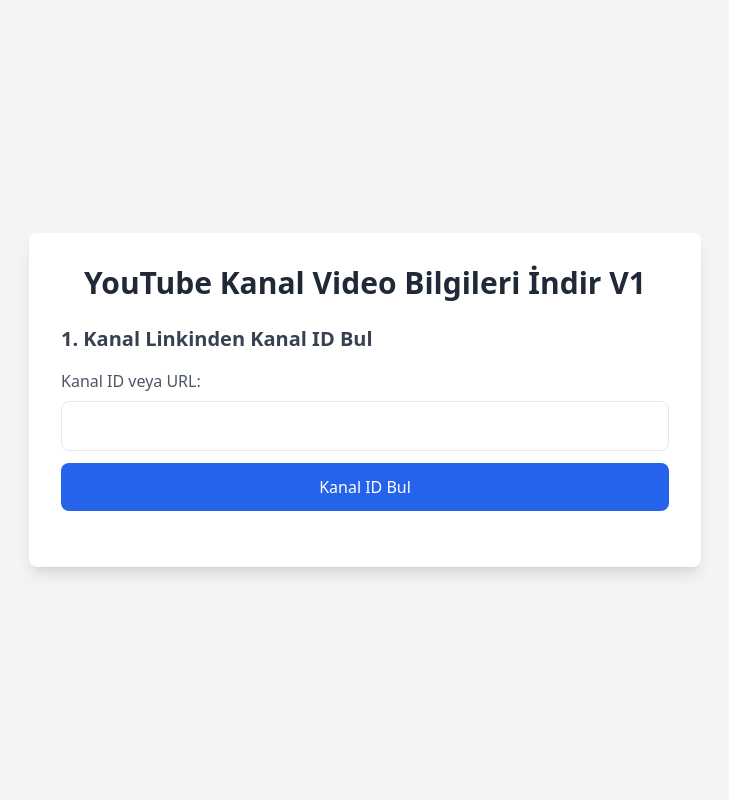
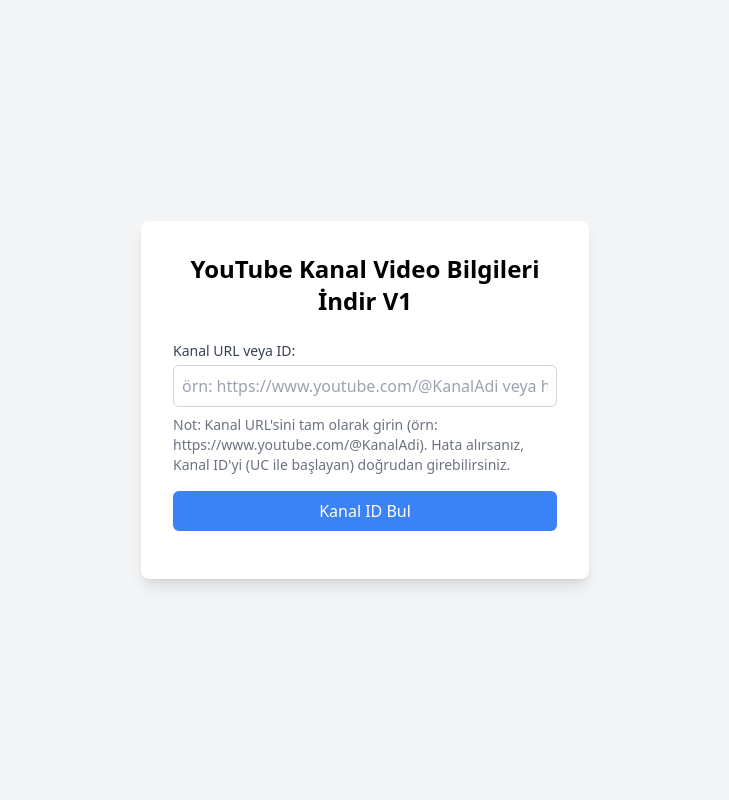
Before and after one commit to ilkerufukcetinkaya/YouTube-Kanal-Video-Bilgileri-indir, a Flask app: page / in a window 1280 px wide. Shown: the whole page, without its empty margins (275-1004 px from the left). Run offline with Flask 3, Linux system fonts and the light colour scheme; some libraries are stand-ins or nearby versions.

Commit message:
Optimized channel ID extraction and improved UI guidance

```diff
--- a/app.py
+++ b/app.py
@@ -1,5 +1,6 @@
 from flask import Flask, render_template, request, send_file, flash, redirect, url_for
 from googleapiclient.discovery import build
+from googleapiclient.errors import HttpError
 import pandas as pd
 import io
 from isodate import parse_duration
@@ -7,27 +8,55 @@ from openpyxl import Workbook
 from openpyxl.styles import Font, Alignment, Border, Side
 from openpyxl.utils.dataframe import dataframe_to_rows
 import os
+import re
 
 app = Flask(__name__)
-app.secret_key = os.environ.get("FLASK_SECRET_KEY", "super_secret_key")  # Ortam değişkeninden al, fallback ile
-API_KEY = os.environ.get("YOUTUBE_API_KEY")  # API anahtarını ortam değişkeninden al
-
+app.secret_key = os.environ.get("FLASK_SECRET_KEY", "super_secret_key")
+API_KEY = os.environ.get("YOUTUBE_API_KEY")
 if not API_KEY:
     raise ValueError("YOUTUBE_API_KEY ortam değişkeni tanımlı değil!")
 
 def extract_channel_id(input_str):
     try:
+        # Kanal ID doğrudan girilmişse
+        if re.match(r'^UC[0-9A-Za-z_-]{22}$', input_str):
+            return input_str
+        # Kanal URL'si: youtube.com/channel/
         if "youtube.com/channel/" in input_str:
-            return input_str.split("youtube.com/channel/")[1].split("/")[0]
-        elif "youtube.com/@" in input_str:
+            channel_id = input_str.split("youtube.com/channel/")[1].split("/")[0]
+            if re.match(r'^UC[0-9A-Za-z_-]{22}$', channel_id):
+                return channel_id
+            raise ValueError("Geçersiz Kanal ID formatı.")
+        # Kullanıcı URL'si: youtube.com/@ veya youtube.com/c/
+        if "youtube.com/@" in input_str or "youtube.com/c/" in input_str:
             service = build("youtube", "v3", developerKey=API_KEY)
-            username = input_str.split("youtube.com/@")[1].split("/")[0]
-            response = service.search().list(q=username, type="channel", part="snippet", maxResults=1).execute()
-            if response["items"]:
+            # Kullanıcı adını al
+            if "youtube.com/@" in input_str:
+                username = input_str.split("youtube.com/@")[1].split("/")[0]
+            else:
+                username = input_str.split("youtube.com/c/")[1].split("/")[0]
+            # Önce @username formatıyla search.list dene
+            response = service.search().list(
+                q=f"@{username}",
+                type="channel",
+                part="snippet",
+                maxResults=1
+            ).execute()
+            if response.get("items"):
                 return response["items"][0]["snippet"]["channelId"]
-            else:
-                raise ValueError("Kanal bulunamadı.")
-        return input_str
+            # Eğer başarısızsa, forUsername ile channels.list dene
+            response = service.channels().list(
+                part="id",
+                forUsername=username
+            ).execute()
+            if response.get("items"):
+                return response["items"][0]["id"]
+            raise ValueError("Kanal bulunamadı: Bu kullanıcı adına veya URL'ye sahip bir kanal mevcut değil. Lütfen URL'yi kontrol edin veya Kanal ID'yi doğrudan girin.")
+        raise ValueError("Geçersiz giriş: Kanal ID, @KullanıcıAdı veya /c/KullanıcıAdı formatında bir YouTube URL'si girin.")
+    except HttpError as e:
+        if e.resp.status == 403 and "quotaExceeded" in str(e):
+            raise ValueError("YouTube API kota limiti aşıldı. Lütfen daha sonra tekrar deneyin veya yeni bir API anahtarı kullanın.")
+        raise ValueError(f"Kanal ID alınamadı: API hatası - {str(e)}")
     except Exception as e:
         raise ValueError(f"Kanal ID alınamadı: {str(e)}")
 
@@ -35,10 +64,10 @@ def extract_channel_id(input_str):
 def index():
     if request.method == "POST":
         if "channel_input" in request.form:
-            channel_input = request.form["channel_input"]
+            channel_input = request.form["channel_input"].strip()
             try:
                 channel_id = extract_channel_id(channel_input)
-                flash("Kanal ID başarıyla bulundu!", "success")
+                flash(f"Kanal ID başarıyla bulundu: {channel_id}", "success")
                 return render_template("index.html", channel_id=channel_id)
             except Exception as e:
                 flash(str(e), "error")
@@ -48,7 +77,12 @@ def index():
             channel_id = request.form["channel_id"]
             try:
                 service = build("youtube", "v3", developerKey=API_KEY)
-                uploads_id = service.channels().list(part="contentDetails", id=channel_id).execute()["items"][0]["contentDetails"]["relatedPlaylists"]["uploads"]
+                channel_response = service.channels().list(part="contentDetails", id=channel_id).execute()
+                if not channel_response.get("items"):
+                    raise ValueError("Kanal bulunamadı: Geçersiz Kanal ID veya kanal mevcut değil.")
+                uploads_id = channel_response["items"][0]["contentDetails"]["relatedPlaylists"].get("uploads")
+                if not uploads_id:
+                    raise ValueError("Kanalda yükleme çalma listesi bulunamadı.")
 
                 videos = []
                 next_page_token = None
@@ -73,7 +107,7 @@ def index():
 
                         for item in video_response["items"]:
                             duration = parse_duration(item["contentDetails"]["duration"]).total_seconds()
-                            if duration > 60:  # Shorts'ları filtrele (60 saniyeden kısa videolar hariç)
+                            if duration > 60:  # Shorts'ları filtrele
                                 video = {
                                     "Başlık": item["snippet"]["title"],
                                     "Yayın Tarihi": item["snippet"]["publishedAt"],
@@ -137,6 +171,12 @@ def index():
                     download_name="youtube_videolari.xlsx"
                 )
 
+            except HttpError as e:
+                if e.resp.status == 403 and "quotaExceeded" in str(e):
+                    flash("Video bilgileri alınamadı: YouTube API kota limiti aşıldı.", "error")
+                else:
+                    flash(f"Video bilgileri alınamadı: API hatası - {str(e)}", "error")
+                return redirect(url_for("index"))
             except Exception as e:
                 flash(f"Video bilgileri alınamadı: {str(e)}", "error")
                 return redirect(url_for("index"))
--- a/templates/index.html
+++ b/templates/index.html
@@ -3,36 +3,38 @@
 <head>
     <meta charset="UTF-8">
     <meta name="viewport" content="width=device-width, initial-scale=1.0">
-    <title>YouTube Kanal Video Bilgileri İndir V1</title>
+    <title>YouTube Kanal Video Bilgileri İndir</title>
     <script src="https://cdn.tailwindcss.com"></script>
 </head>
-<body class="bg-gray-100 min-h-screen flex items-center justify-center">
-    <div class="bg-white p-8 rounded-lg shadow-lg w-full max-w-2xl">
-        <h2 class="text-3xl font-bold text-center text-gray-800 mb-6">YouTube Kanal Video Bilgileri İndir V1</h2>
+<body class="bg-gray-100 flex items-center justify-center h-screen">
+    <div class="bg-white p-8 rounded-lg shadow-lg w-full max-w-md">
+        <h1 class="text-2xl font-bold mb-6 text-center">YouTube Kanal Video Bilgileri İndir V1</h1>
 
+        <!-- Kanal URL veya ID Giriş Formu -->
+        <form method="POST" class="mb-4">
+            <label for="channel_input" class="block text-sm font-medium text-gray-700">Kanal URL veya ID:</label>
+            <input type="text" id="channel_input" name="channel_input" class="mt-1 block w-full p-2 border border-gray-300 rounded-md" placeholder="örn: https://www.youtube.com/@KanalAdi veya https://www.youtube.com/c/KanalAdi" required>
+            <p class="text-gray-500 text-sm mt-2">Not: Kanal URL'sini tam olarak girin (örn: https://www.youtube.com/@KanalAdi). Hata alırsanız, Kanal ID'yi (UC ile başlayan) doğrudan girebilirsiniz.</p>
+            <button type="submit" class="mt-4 w-full bg-blue-500 text-white p-2 rounded-md hover:bg-blue-600">Kanal ID Bul</button>
+        </form>
+
+        <!-- Flash Mesajları -->
         {% with messages = get_flashed_messages(with_categories=true) %}
             {% if messages %}
-                <div class="mb-4">
-                    {% for category, message in messages %}
-                        <p class="{% if category == 'success' %}text-green-600{% else %}text-red-600{% endif %} text-center font-medium">{{ message }}</p>
-                    {% endfor %}
-                </div>
+                {% for category, message in messages %}
+                    <div class="mt-4 p-2 rounded-md {{ 'bg-green-100 text-green-700' if category == 'success' else 'bg-red-100 text-red-700' }}">
+                        {{ message }}
+                    </div>
+                {% endfor %}
             {% endif %}
         {% endwith %}
 
-        <h3 class="text-xl font-semibold text-gray-700 mb-4">1. Kanal Linkinden Kanal ID Bul</h3>
-        <form method="post" class="mb-6">
-            <label for="channel_input" class="block text-gray-600 mb-2">Kanal ID veya URL:</label>
-            <input type="text" id="channel_input" name="channel_input" class="w-full p-3 border rounded-lg focus:outline-none focus:ring-2 focus:ring-blue-500" required>
-            <button type="submit" class="mt-3 w-full bg-blue-600 text-white p-3 rounded-lg hover:bg-blue-700 transition duration-300">Kanal ID Bul</button>
-        </form>
-
+        <!-- Kanal ID ile Video İndirme Formu -->
         {% if channel_id %}
-            <h3 class="text-xl font-semibold text-gray-700 mb-4">Bulunan Kanal ID: <span class="text-blue-600">{{ channel_id }}</span></h3>
-            <h3 class="text-xl font-semibold text-gray-700 mb-4">2. Videoları Excel Olarak İndir</h3>
-            <form method="post">
-                <input type="hidden" name="channel_id" value="{{ channel_id }}">
-                <button type="submit" class="w-full bg-green-600 text-white p-3 rounded-lg hover:bg-green-700 transition duration-300">Videoları İndir</button>
+            <form method="POST">
+                <label for="channel_id" class="block text-sm font-medium text-gray-700">Bulunan Kanal ID:</label>
+                <input type="text" id="channel_id" name="channel_id" value="{{ channel_id }}" class="mt-1 block w-full p-2 border border-gray-300 rounded-md" readonly>
+                <button type="submit" class="mt-4 w-full bg-green-500 text-white p-2 rounded-md hover:bg-green-600">Videoları İndir</button>
             </form>
         {% endif %}
     </div>
```
